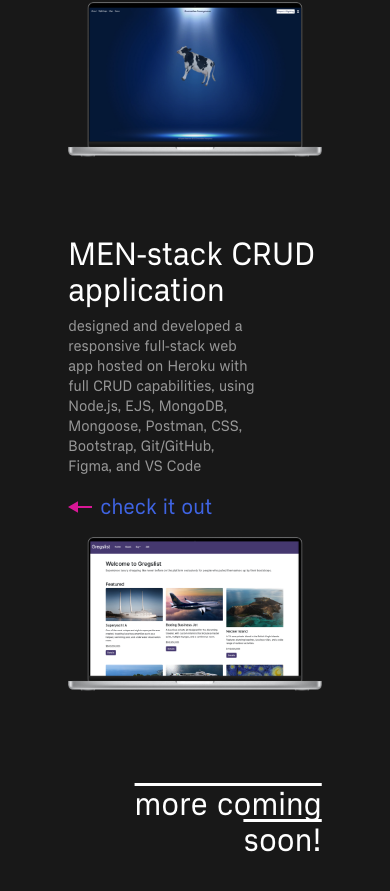
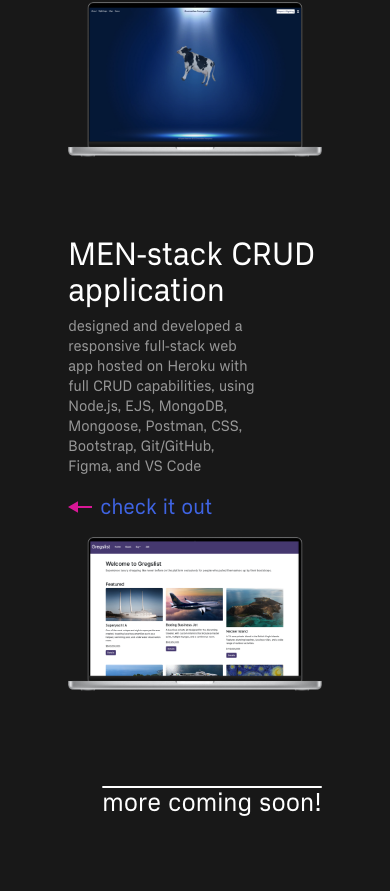
Before and after one commit to gabewolford/react-portfolio, a React (Vite) app: page /work in a window 390 px wide. Shown: the part 1045-1936 px from the top of the page. Built offline with nearby package versions, Linux system fonts and the light colour scheme.

Commit message:
changed font size for mobile on more coming soon link

```diff
--- a/src/components/WorkPage/index.jsx
+++ b/src/components/WorkPage/index.jsx
@@ -83,7 +83,7 @@ export default function WorkPage() {
                         <section className='mt-24 text-right'>
                             <div className="justify-end">
                                 <a href="https://github.com/gabewolford" target="_blank">
-                                    <h1 className="text-3xl md:text-4xl overline hover:text-yellow hover:scale-105 transition ease-in-out duration-500">more coming soon!</h1>
+                                    <h1 className="text-2xl md:text-3xl md:text-4xl overline hover:text-yellow hover:scale-105 transition ease-in-out duration-500">more coming soon!</h1>
                                 </a>
                             </div>
                         </section>
```
